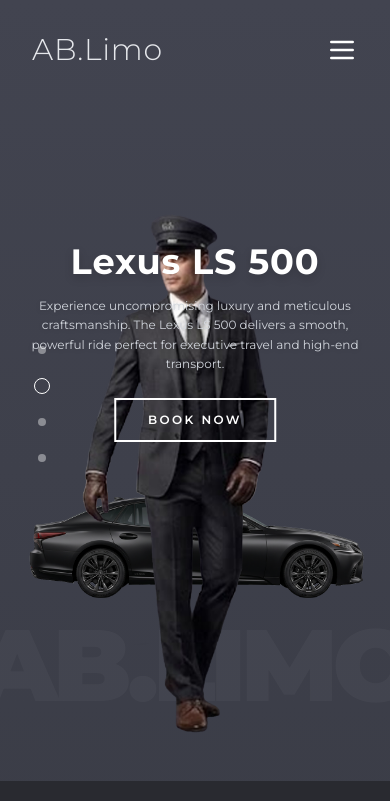
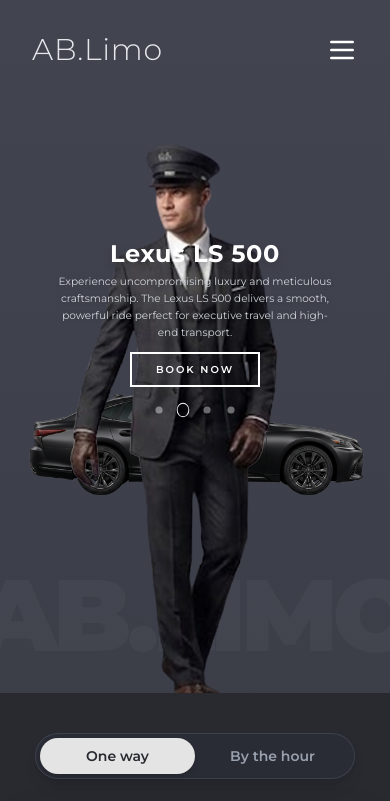
Before and after one commit to ablimo24x7/ablimo_project, a Next.js app: page / in a window 390 px wide. Shown: the top 801 px of the page. Built offline with nearby package versions, Linux system fonts and the light colour scheme.

Commit message:
style(hero section) hero section mobile view issue resolve

```diff
--- a/src/app/globals.css
+++ b/src/app/globals.css
@@ -17,7 +17,7 @@ body {
 /* Car Slider Animation */
 .car-slide {
   position: absolute;
-  top: 40%; /* Center vertically on mobile */
+  top: 50%; /* Center vertically on mobile */
   left: 50%;
   width: 95%; /* Adjust width for mobile screen size */
   max-width: 910px;
--- a/src/components/HeroSection.tsx
+++ b/src/components/HeroSection.tsx
@@ -125,8 +125,8 @@ export default function HeroSection() {
         </div>
       </header>
 
-      {/* Slider images container */}
-      <div className="absolute inset-0 w-full h-full z-10 pointer-events-none">
+      {/* Slider images container - Perfectly centered on the chauffeur's middle body */}
+      <div className="absolute left-0 right-0 w-full h-auto z-10 pointer-events-none top-[35%] md:top-[50%] -translate-y-1/2">
         {slides.map((slide, index) => (
           <Image
             key={slide.id}
@@ -143,60 +143,61 @@ export default function HeroSection() {
       {/* Main content area */}
       <div className="relative flex-grow w-full min-h-[75vh] xs:min-h-[80vh] md:min-h-0 z-30 pointer-events-none">
 
-        {/* Chauffeur image - Now nested inside the z-30 parent so it scales correctly relative to the layout */}
-        {/* Chauffeur image */}
-<div className="absolute bottom-0 md:top-[58%] left-1/2 -translate-x-1/2 md:left-[30%] md:-translate-y-1/2 h-[95vh] md:h-[78vh] w-[90vw] md:w-auto max-h-[1200px] z-20 pointer-events-none flex justify-center items-end">
+        {/* Chauffeur image - Head starts at blue line, feet touch the bottom container edge */}
+        <div className="absolute top-[2%] bottom-0 left-1/2 -translate-x-1/2 h-[72vh] md:h-[82vh] w-auto z-20 pointer-events-none flex justify-center items-end">
           <img
             src="/chauffeur.png"
             alt="Chauffeur"
-    className="h-full w-auto object-contain object-bottom block"
-    // This makes sure the 92vh height only applies on mobile, leaving PC completely untouched!
-    style={typeof window !== "undefined" && window.innerWidth < 768 ? { minHeight: '92vh' } : {}}
+            className="h-full w-auto object-contain object-bottom block origin-bottom scale-200 md:scale-105"
           />
         </div>
 
-        {/* Pagination dots */}
-        <div className="absolute left-8 md:left-16 top-[48%] md:top-[52%] -translate-y-1/2 flex flex-col items-center gap-4 pointer-events-auto z-40">
-          {slides.map((_, index) => (
-            <div
-              key={index}
-              className="flex items-center justify-center w-[20px] h-[20px] cursor-pointer"
-              onClick={() => goToSlide(index)}
-            >
-              <div
-                className={
-                  index === currentIndex ? "dot-active" : "dot-inactive"
-                }
-              />
-            </div>
-          ))}
-        </div>
-
-        {/* Slide text - Positioned beautifully over his chest/torso area on mobile (top-[38%]) */}
-        <div className="absolute left-1/2 -translate-x-1/2 md:left-auto md:translate-x-0 right-auto md:right-[8%] top-[38%] md:top-[52%] -translate-y-1/2 w-[85%] max-w-[340px] pointer-events-auto text-center md:text-left z-30">
+        {/* Slide text container */}
+        <div className="absolute left-1/2 -translate-x-1/2 md:left-auto md:translate-x-0 right-auto md:right-[8%] top-[22%] max-h-[680px]:top-[33%] translate-y-0 md:top-[52%] md:-translate-y-1/2 w-[85%] max-w-[280px] xs:max-w-[340px] pointer-events-auto text-center md:text-left z-30 flex flex-col items-center md:items-start">
           <h2
-            className={`text-[2.2rem] md:text-[2.5rem] leading-tight font-bold text-white mb-3 md:mb-4 tracking-wide drop-shadow-lg transition-opacity duration-500 ${
+            className={`text-[1.5rem] xs:text-[1.8rem] sm:text-[2.2rem] md:text-[2.5rem] leading-tight font-bold text-white mb-1 xs:mb-3 md:mb-4 tracking-wide drop-shadow-lg transition-opacity duration-500 ${
               titleVisible ? "opacity-100" : "opacity-0"
             }`}
           >
             {slides[currentIndex].title}
           </h2>
           <p
-            className={`text-xs md:text-sm text-gray-300 leading-relaxed mb-6 md:mb-8 drop-shadow transition-opacity duration-500 delay-100 ${
+            className={`text-[10.5px] xs:text-xs md:text-sm text-gray-300 leading-relaxed mb-2.5 xs:mb-6 md:mb-8 drop-shadow transition-opacity duration-500 delay-100 ${
               titleVisible ? "opacity-100" : "opacity-0"
             }`}
           >
             {slides[currentIndex].desc}
           </p>
-          <button className="border-2 border-white text-white px-8 py-3 text-xs font-semibold tracking-[0.2em] uppercase hover:bg-white hover:text-black transition-all duration-300">
+          <button className="border-2 border-white text-white px-6 py-2 xs:px-8 xs:py-3 text-[10px] xs:text-xs font-semibold tracking-[0.2em] uppercase hover:bg-white hover:text-black transition-all duration-300">
             Book Now
           </button>
+
+          {/* Horizontal Pagination dots - Placed right below the button */}
+          <div className="flex flex-row items-center gap-2.5 mt-4 pointer-events-auto z-40">
+            {slides.map((_, index) => (
+              <div
+                key={index}
+                className="flex items-center justify-center w-[14px] h-[14px] xs:w-[18px] xs:h-[18px] cursor-pointer"
+                onClick={() => goToSlide(index)}
+              >
+                <div
+                  className={
+                    index === currentIndex
+                      ? "dot-active scale-90 xs:scale-100"
+                      : "dot-inactive scale-90 xs:scale-100"
+                  }
+                />
+              </div>
+            ))}
+          </div>
         </div>
       </div>
 
       {/* Booking form */}
-      <div className="relative md:absolute bottom-0 z-40 w-full flex flex-col items-center pb-12 md:pb-20 pt-10 md:pt-8 bg-[#292a30] md:bg-transparent mt-12 md:mt-auto">
-        <div className="flex bg-[#2a2c35] rounded-full p-1 mb-4 shadow-lg border border-gray-600/50">
+      <div className="relative md:absolute bottom-0 z-40 w-full flex flex-col items-center pb-12 md:pb-20 pt-10 md:pt-8 bg-[#292a30] md:bg-transparent -mt-[40px] md:mt-auto">
+
+        {/* Fixed Mobile Tabs - Restored to sit cleanly above the form fields without overlapping */}
+        <div className="flex bg-[#2a2c35] rounded-full p-1 mb-6 shadow-lg border border-gray-600/50 w-[90%] max-w-[320px] md:w-auto">
           <button
             className={`flex-1 rounded-full py-2 px-8 font-semibold text-sm transition-all ${
               isOneWay
@@ -218,6 +219,7 @@ export default function HeroSection() {
             By the hour
           </button>
         </div>
+
         <div className="w-full max-w-[1200px] px-4 md:px-0">
           <div className="flex flex-col md:flex-row items-end bg-[#53545b]/80 backdrop-blur-md rounded-xl border border-gray-400/40 shadow-2xl p-4 gap-4 md:gap-0">
             <div className="flex-1 w-full px-4 border-b md:border-b-0 md:border-r border-gray-400/40 relative">
@@ -277,7 +279,7 @@ export default function HeroSection() {
                 <option className="bg-[#474850]">11:30 PM</option>
               </select>
             </div>
-            <div className="px-4 mt-4 md:mt-0 pb-1">
+            <div className="px-4 mt-4 md:mt-0 pb-1 w-full md:w-auto">
               <button className="bg-[#2a2c35] hover:bg-[#1f2027] text-white border border-gray-500/50 px-8 py-[10px] text-sm font-semibold rounded-full transition-all duration-300 w-full md:w-auto">
                 View options
               </button>
```
Lines whose indentation alone changed are shown as unchanged.
